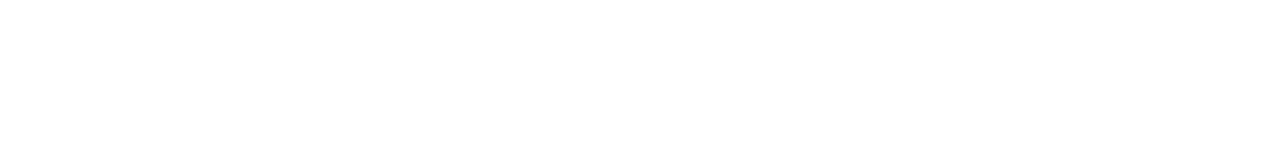
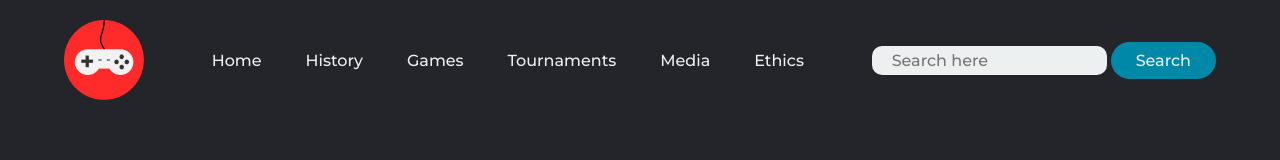
Before and after one commit to andersonpv/eSports, a plain HTML site: page index.html in a window 1280 px wide. Drawn offline with Linux system fonts and the light colour scheme.

Commit message:
Navigation bar has been implemented.

```diff
--- a/CSS/style.css
+++ b/CSS/style.css
@@ -0,0 +1,65 @@
+@import url('https://fonts.googleapis.com/css?family=Montserrat:500');
+
+* {
+    box-sizing: border-box;
+    margin: 0;
+    padding: 0;
+    background-color: #24252A;
+}
+
+li, a, button, input {
+    font-family: 'Montserrat';
+    font-weight: 500px;
+    font-size: 16px;
+    color: #edf0f1;
+    text-decoration: none;
+}
+
+header {
+    display: flex;
+    justify-content: space-between;
+    align-items: center;
+    padding: 20px 5%;
+}
+
+.logo {
+    cursor: pointer;
+}
+
+.nav-links {
+    list-style: none;
+}
+
+.nav-links li {
+    display: inline-block;
+    padding: 0px 20px;
+}
+
+.nav-links li a {
+    transition: all 0.3s ease 0s;
+}
+
+.nav-links li a:hover {
+    color: #0088a9;
+}
+
+.query {
+    padding: 5px 20px;
+    background-color: #edf0f1;
+    border: none;
+    border-radius: 10px;
+    color: #24252A;
+}
+
+button {
+    padding: 9px 25px;
+    background-color: rgba(0, 136, 169, 1);
+    border: none;
+    border-radius: 50px;
+    cursor: pointer;
+    transition: all 0.3s ease 0s;
+}
+
+button:hover {
+    background-color: rgba(0, 136, 169, 0.8);
+}
--- a/index.html
+++ b/index.html
@@ -1 +1,40 @@
 <!DOCTYPE html>
+    <head>
+        <meta charset="utf-8">
+        <meta http-equiv="X-UA-Compatible" content="IE=edge">
+        <title>eSports</title>
+        <meta name="description" content="Everything about eSports competitive videogame tournaments">
+        <meta name="viewport" content="width=device-width, initial-scale=1">
+        <link rel="stylesheet" href="CSS/style.css">
+    </head>
+    <body>
+        <!-- Logo, navigation bar, and Search query form -->
+        <header>
+            <img class="logo" src="images/logopic.png" alt="logo here" width="80">
+            <nav>
+                <ul class="nav-links">
+                    <li><a href="#">Home</a></li>
+                    <li><a href="#">History</a></li>
+                    <li><a href="#">Games</a></li>
+                    <li><a href="#">Tournaments</a></li>
+                    <li><a href="#">Media</a></li>
+                    <li><a href="#">Ethics</a></li>
+                </ul>
+            </nav>
+            <form>
+                <input class="query" type="search" name="q" placeholder="Search here">
+                <a href="#"><button>Search</button></a>
+            </form>
+        </header>
+
+        <!-- Website's content -->
+        <main>
+
+        </main>
+
+        <!-- Footer -->
+        <footer>
+
+        </footer>
+    </body>
+</html>
```
Also changed, not shown: images/logopic.png (added), 1 other file.
